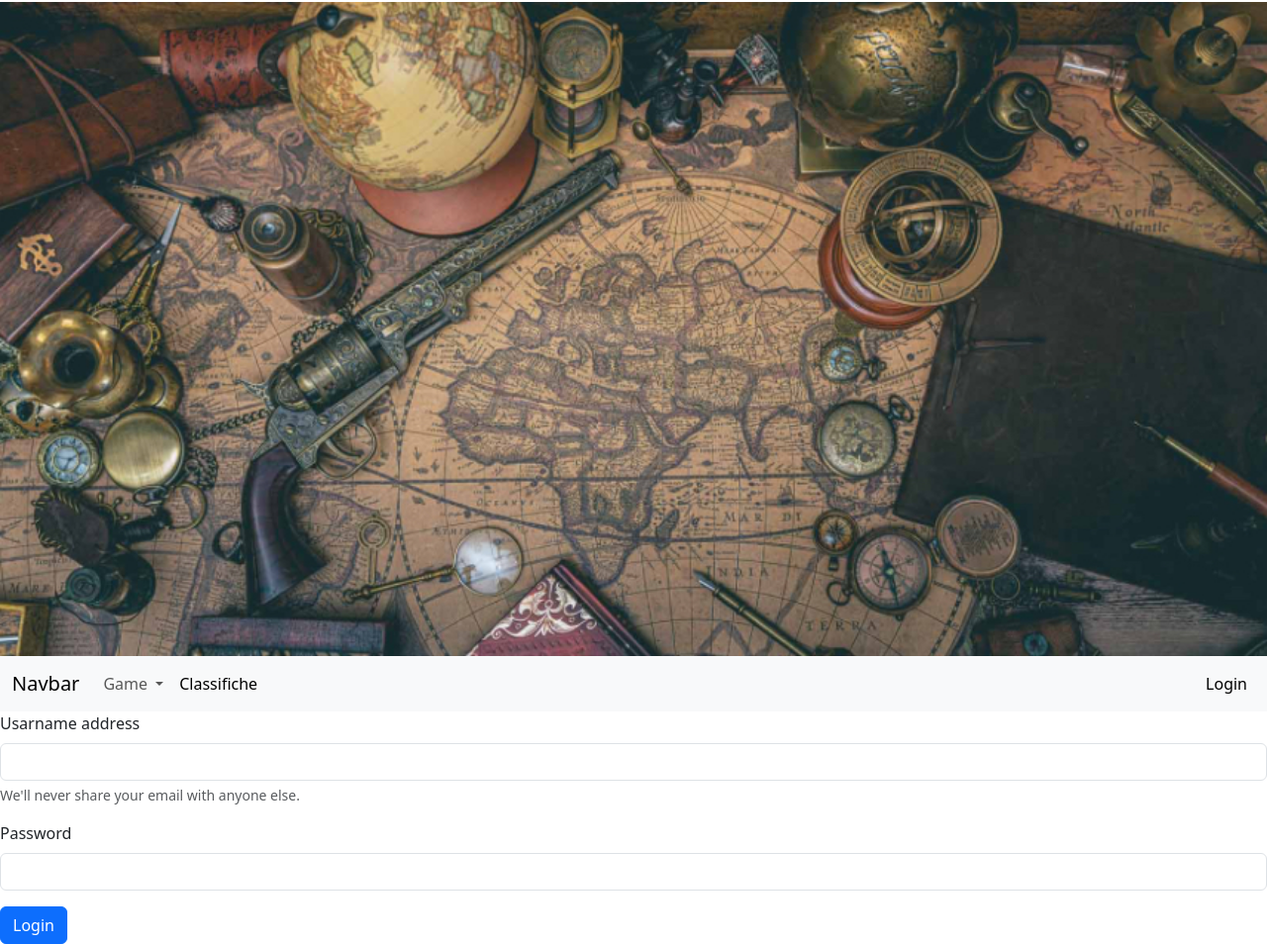
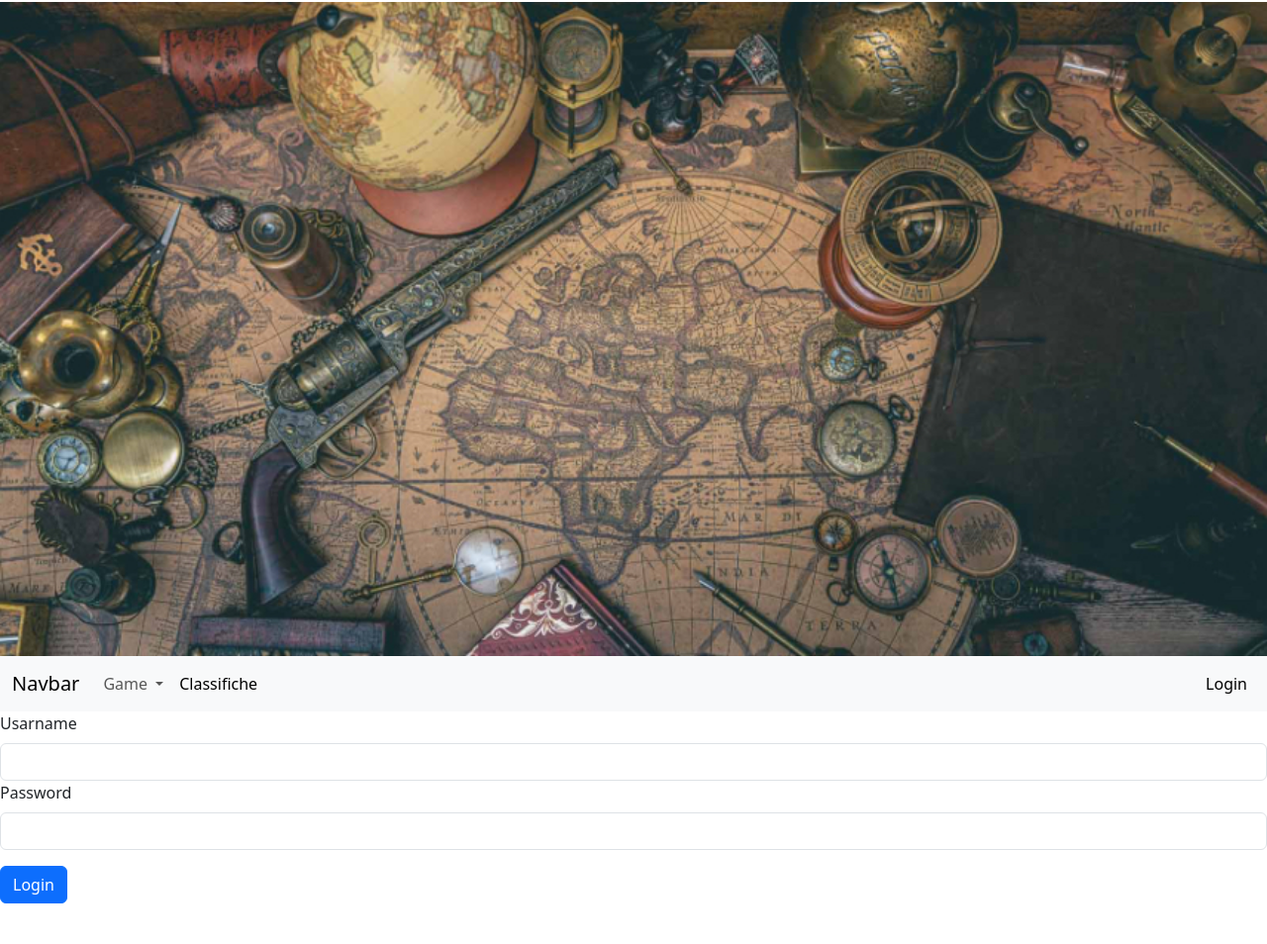
Before and after one commit to ERIKAFACCHINI08/Cacciaal-tesoro, a website: page index.html in a window 1280 px wide. Shown: the part 54-1008 px from the top of the page at 99% size. After the commit the page ends 983 px from the top, so only its background shows below. Drawn offline with nearby package versions, Linux system fonts and the light colour scheme.

Commit message:
Update index.html

```diff
--- a/index.html
+++ b/index.html
@@ -44,11 +44,8 @@
 
     <form>
   <div class="mb-3">
-    <label for="exampleInputUsarname1" class="form-label">Usarname address</label>
+    <label for="exampleInputUsarname1" class="form-label">Usarname</label>
     <input type="username" class="form-control" id="exampleInputUsarname1">
-
-    <div id="emailHelp" class="form-text">We'll never share your email with anyone else.</div>
-  </div>
   <div class="mb-3">
     <label for="exampleInputPassword1" class="form-label">Password</label>
     <input type="password" class="form-control" id="exampleInputPassword1">
```
